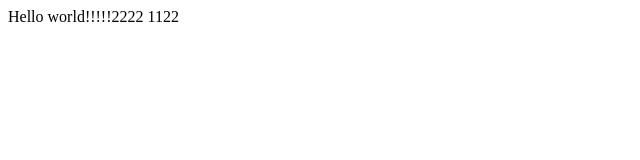
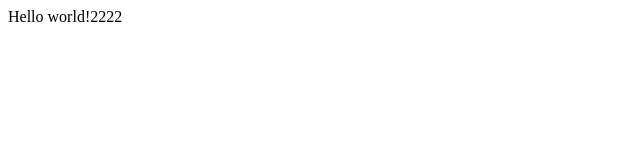
Before and after one commit to pichakornjam/project1, a plain HTML site: page index.html in a window 1280 px wide. Shown: the full height of the page, 0-640 px from the left. Drawn offline with Linux system fonts and the light colour scheme.

```diff
--- a/index.html
+++ b/index.html
@@ -7,6 +7,6 @@
     <title>Document</title>
 </head>
 <body>
-  Hello world!!!!!2222
+  Hello world!2222
 </body>
-</html>1122
+</html>
```
